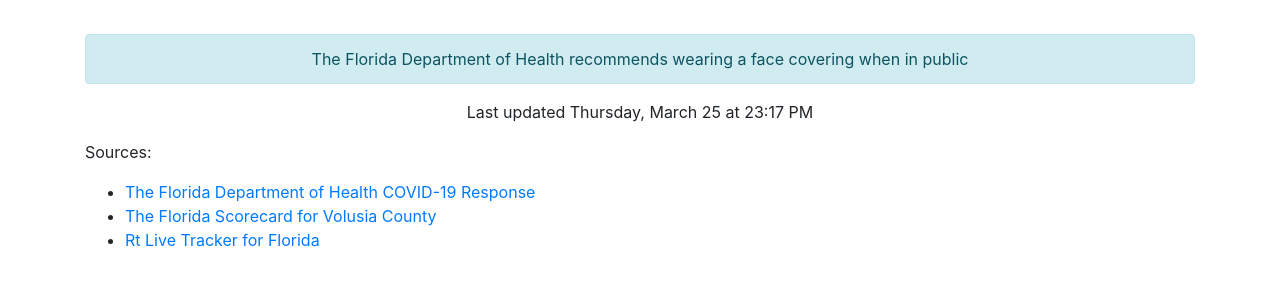
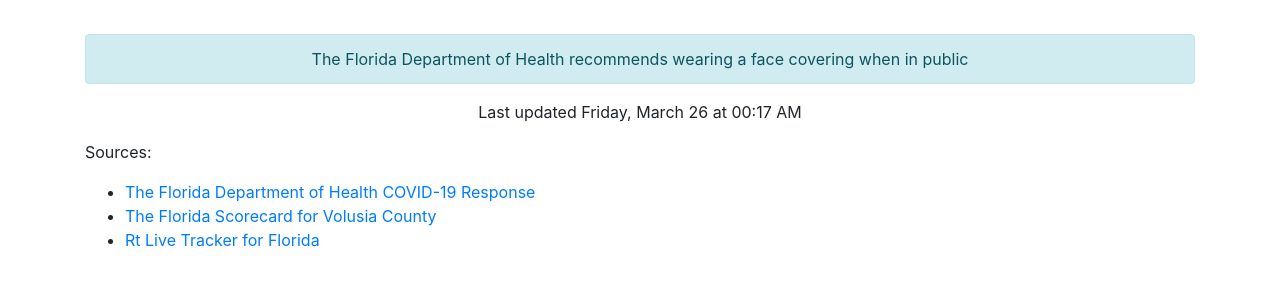
Before and after one commit to thinkjson/timeforchurch, a Jekyll site: the page built from index.md, in a window 1280 px wide. Shown: the part 544-830 px from the top of the page. Built offline with Jekyll 4.4.1, drawn with Linux system fonts in a browser that asks for light colours; our own code applies the rules of GitHub Pages for plain Markdown files.

Commit message:
Updating data

```diff
--- a/_includes/data.html
+++ b/_includes/data.html
@@ -10,4 +10,4 @@
     <div class="outcome text-success">YES</div>
     <div class="alert alert-info" role="alert">The Florida Department of Health recommends wearing a face covering when in public</div>
 
-    <p>Last updated Thursday, March 25 at 23:17 PM</p>
+    <p>Last updated Friday, March 26 at 00:17 AM</p>
```
